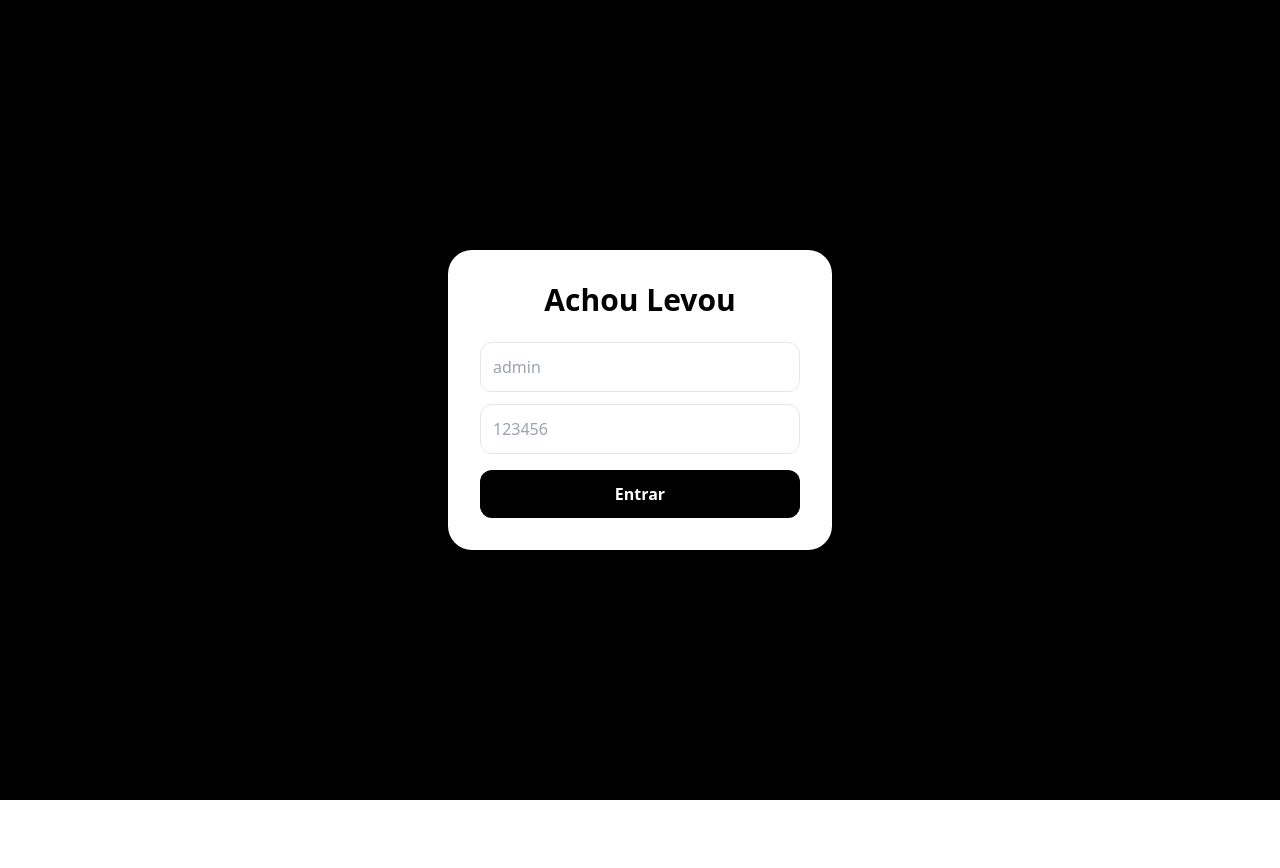
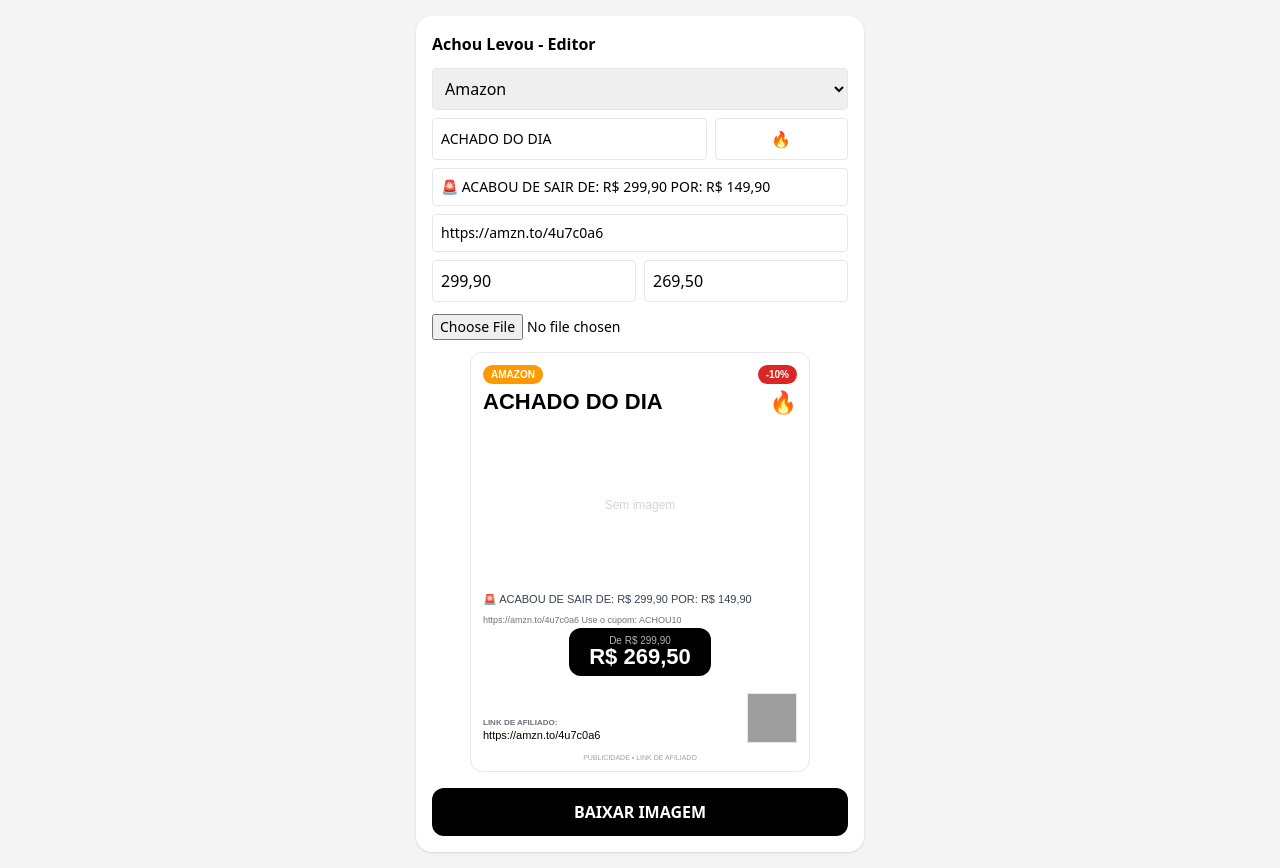
Before and after one commit to achoulevou71-a11y/Achoulevou, a React (Vite) app: page / in a window 1280 px wide. Before the commit the page ends 800 px from the top, so only its background shows below. Built offline with nearby package versions, Linux system fonts and the light colour scheme; grey boxes are pictures that could not be loaded.

Commit message:
Update App.jsx

```diff
--- a/src/App.jsx
+++ b/src/App.jsx
@@ -1,142 +1,113 @@
 import { useState, useRef } from 'react'
 import html2canvas from 'html2canvas'
-import { Download, Copy, LogOut, Moon, Sun, Upload, Trash2 } from 'lucide-react'
 
 export default function App() {
-  const [login, setLogin] = useState(localStorage.getItem('al') === '1')
-  const [user, setUser] = useState('')
-  const [pass, setPass] = useState('')
-  const [dark, setDark] = useState(false)
   const [loja, setLoja] = useState('amazon')
+  const [titulo, setTitulo] = useState('ACHADO DO DIA')
+  const [emoji, setEmoji] = useState('🔥')
+  const [descricao, setDescricao] = useState('🚨 ACABOU DE SAIR DE: R$ 299,90 POR: R$ 149,90')
+  const [link, setLink] = useState('https://amzn.to/4u7c0a6')
+  const [de, setDe] = useState('299,90')
+  const [por, setPor] = useState('269,50')
+  const [img, setImg] = useState(null)
+  const ref = useRef()
 
-  const [dados, setDados] = useState({
-    amazon: { link: '', preco: '', de: '', titulo: 'ACHADO DO DIA', descricao: '🚨 ACABOU DE SAIR DE: R$ 299,90 POR: R$ 269,90', imagem: null, perc: null },
-    shopee: { link: '', preco: '', de: '', titulo: 'ACHADO DO DIA', descricao: '', imagem: null, perc: null },
-    shein: { link: '', preco: '', de: '', titulo: 'ACHADO DO DIA', descricao: '', imagem: null, perc: null },
-    ml: { link: '', preco: '', de: '', titulo: 'ACHADO DO DIA', descricao: '', imagem: null, perc: null },
-    netshoes: { link: '', preco: '', de: '', titulo: 'ACHADO DO DIA', descricao: '', imagem: null, perc: null },
-    tiktok: { link: '', preco: '', de: '', titulo: 'ACHADO DO DIA', descricao: '', imagem: null, perc: null },
-  })
+  const lojas = { amazon: '#FF9900', shopee: '#EE4D2D', shein: '#000', ml: '#FFE600', netshoes: '#532988', tiktok: '#000' }
+  const cor = lojas[loja]
+  const desc = de && por? Math.round(((parseFloat(de.replace(',','.')) - parseFloat(por.replace(',','.')))/parseFloat(de.replace(',','.')))*100) : 10
 
-  const ref = useRef()
-  const fileRef = useRef()
-  const d = dados[loja]
-  const set = (k, v) => setDados(p => ({...p, [loja]: {...p[loja], [k]: v } }))
-
-  const lojas = {
-    amazon: { n: 'AMAZON', c: '#FF9900' },
-    shopee: { n: 'SHOPEE', c: '#EE4D2D' },
-    shein: { n: 'SHEIN', c: '#000' },
-    ml: { n: 'MERCADO LIVRE', c: '#FFE600', t: '#000' },
-    netshoes: { n: 'NETSHOES', c: '#532988' },
-    tiktok: { n: 'TIKTOK', c: '#000' }
+  const baixar = async () => {
+    const canvas = await html2canvas(ref.current, { scale: 3, backgroundColor: '#fff' })
+    const a = document.createElement('a')
+    a.href = canvas.toDataURL()
+    a.download = 'achado.png'
+    a.click()
   }
 
-  const parse = v => v? parseInt(v.replace(/\D/g, '')) / 100 : 0
-  const fmt = v => v? parse(v).toLocaleString('pt-BR', { minimumFractionDigits: 2 }) : ''
-  const fin = v => { const n = v.replace(/\D/g, ''); return n? (parseInt(n) / 100).toFixed(2).replace('.', ',') : '' }
+  return (
+    <div className="min-h-screen bg-zinc-100 p-4">
+      <div className="max-w-md mx-auto bg-white rounded-2xl shadow p-4">
+        <h1 className="font-bold mb-3">Achou Levou - Editor</h1>
 
-  const descAuto = d.de && d.preco? Math.round(((parse(d.de) - parse(d.preco)) / parse(d.de)) * 100) : 0
-  const desc = d.perc?? descAuto
+        <select value={loja} onChange={e => setLoja(e.target.value)} className="w-full p-2 border rounded mb-2">
+          <option value="amazon">Amazon</option>
+          <option value="shopee">Shopee</option>
+          <option value="shein">Shein</option>
+          <option value="ml">Mercado Livre</option>
+        </select>
 
-  const baixar = async () => {
-    const canvas = await html2canvas(ref.current, { scale: 3, backgroundColor: '#ffffff', useCORS: true })
-    const a = document.createElement('a')
-    a.href = canvas.toDataURL('image/png')
-    a.download = `achado-${Date.now()}.png`
-    a.click()
-    // Copia o link junto para colar no WhatsApp
-    if (d.link) navigator.clipboard.writeText(`🔥 ${d.titulo}\n${d.link}`)
-  }
-
-  if (!login) return (
-    <div className="min-h-screen bg-black grid place-items-center p-4">
-      <div className="bg-white rounded-3xl p-8 w-full max-w-sm">
-        <h1 className="text-3xl font-black text-center mb-6">Achou Levou</h1>
-        <input value={user} onChange={e => setUser(e.target.value)} placeholder="admin" className="w-full p-3 border rounded-xl mb-3" />
-        <input type="password" value={pass} onChange={e => setPass(e.target.value)} placeholder="123456" className="w-full p-3 border rounded-xl mb-4" />
-        <button onClick={() => { if (user === 'admin' && pass === '123456') { setLogin(true); localStorage.setItem('al', '1') } }} className="w-full p-3 bg-black text-white rounded-xl font-bold">Entrar</button>
-      </div>
-    </div>
-  )
-
-  return (
-    <div className={dark? 'dark bg-zinc-950 text-white min-h-screen' : 'bg-zinc-50 min-h-screen'}>
-      <div className="p-4 max-w-lg mx-auto">
-        <div className="flex justify-between items-center mb-3">
-          <h1 className="font-bold">Achou Levou v6</h1>
-          <button onClick={() => setDark(!dark)} className="p-2">{dark? <Sun size={18} /> : <Moon size={18} />}</button>
+        <div className="grid grid-cols-3 gap-2 mb-2">
+          <input value={titulo} onChange={e => setTitulo(e.target.value)} placeholder="Título" className="col-span-2 p-2 border rounded text-sm" />
+          <input value={emoji} onChange={e => setEmoji(e.target.value)} placeholder="Emoji" className="p-2 border rounded text-center" />
         </div>
 
-        {/* LOJAS */}
-        <div className="flex gap-1.5 overflow-x-auto pb-2">
-          {Object.entries(lojas).map(([k, l]) => (
-            <button key={k} onClick={() => setLoja(k)} className={`px-3 py-1.5 rounded-full text-xs font-bold ${loja === k? 'text-white' : 'bg-white dark:bg-zinc-800'}`} style={{ backgroundColor: loja === k? l.c : '', color: loja === k? (l.t || '#fff') : '' }}>{l.n}</button>
-          ))}
+        <input value={descricao} onChange={e => setDescricao(e.target.value)} placeholder="Descrição" className="w-full p-2 border rounded mb-2 text-sm" />
+        <input value={link} onChange={e => setLink(e.target.value)} placeholder="Link afiliado" className="w-full p-2 border rounded mb-2 text-sm" />
+
+        <div className="grid grid-cols-2 gap-2 mb-3">
+          <input value={de} onChange={e => setDe(e.target.value)} placeholder="De R$" className="p-2 border rounded" />
+          <input value={por} onChange={e => setPor(e.target.value)} placeholder="Por R$" className="p-2 border rounded" />
         </div>
 
-        {/* INPUTS */}
-        <input value={d.link} onChange={e => set('link', e.target.value)} placeholder="Cole o link de afiliado aqui" className="w-full mt-3 p-3 rounded-xl border dark:bg-zinc-900 text-sm" />
-        <div className="grid grid-cols-3 gap-2 mt-2">
-          <input value={d.de} onChange={e => set('de', fin(e.target.value))} placeholder="De" className="p-2.5 rounded-xl border dark:bg-zinc-900 text-sm" />
-          <input value={d.preco} onChange={e => set('preco', fin(e.target.value))} placeholder="Por" className="p-2.5 rounded-xl border dark:bg-zinc-900 text-sm" />
-          <input type="number" value={d.perc?? ''} onChange={e => set('perc', e.target.value? +e.target.value : null)} placeholder={`-${descAuto}%`} className="p-2.5 rounded-xl border dark:bg-zinc-900 text-sm" />
-        </div>
-        <input value={d.descricao} onChange={e => set('descricao', e.target.value)} placeholder="Descrição com emoji" className="w-full mt-2 p-2.5 rounded-xl border dark:bg-zinc-900 text-sm" />
+        <input type="file" accept="image/*" onChange={e => { const f = e.target.files[0]; if(f){ const r=new FileReader(); r.onload=ev=>setImg(ev.target.result); r.readAsDataURL(f)} }} className="w-full text-sm mb-3" />
 
-        <div className="flex gap-2 mt-2">
-          <button onClick={() => fileRef.current?.click()} className="flex-1 p-2.5 border-2 border-dashed rounded-xl text-sm"><Upload size={14} className="inline mr-1" />Imagem</button>
-          {d.imagem && <button onClick={() => set('imagem', null)} className="p-2.5 bg-red-500 text-white rounded-xl"><Trash2 size={16} /></button>}
-        </div>
-        <input ref={fileRef} type="file" accept="image/*" onChange={e => { const f = e.target.files[0]; if (f) { const r = new FileReader(); r.onload = ev => set('imagem', ev.target.result); r.readAsDataURL(f) } }} className="hidden" />
-
-        {/* TEMPLATE AJUSTADO */}
-        <div className="flex justify-center mt-4">
-          <div ref={ref} className="w-[360px] h-[460px] bg-white rounded-2xl p-4 flex flex-col" style={{ fontFamily: 'Arial, sans-serif' }}>
-            {/* TOPO */}
-            <div className="flex justify-between">
-              <div className="px-2.5 py-1 rounded-full text-white text-[10px] font-bold" style={{ backgroundColor: lojas[loja].c, color: lojas[loja].t || '#fff' }}>{lojas[loja].n}</div>
-              <div className="px-2.5 py-1 rounded-full bg-red-600 text-white text-[10px] font-bold">-{desc}%</div>
+        {/* PREVIEW COM POSIÇÕES FIXAS */}
+        <div className="flex justify-center">
+          <div ref={ref} className="w-[340px] h-[420px] bg-white border rounded-xl p-3 relative" style={{ fontFamily: 'Arial' }}>
+            {/* Topo */}
+            <div className="flex justify-between mb-1">
+              <div className="text-[10px] text-white px-2 py-0.5 rounded-full font-bold" style={{ backgroundColor: cor }}>AMAZON</div>
+              <div className="text-[10px] text-white px-2 py-0.5 rounded-full bg-red-600 font-bold">-{desc}%</div>
             </div>
 
-            {/* TÍTULO SUBIU */}
-            <h2 className="text-center font-black text-[24px] text-black leading-none mt-2 mb-1">{d.titulo}</h2>
-
-            {/* IMAGEM - MESMO LUGAR */}
-            <div className="h-[185px] flex items-center justify-center">
-              {d.imagem? <img src={d.imagem} className="max-h-full max-w-full object-contain" /> : <div className="w-full h-full bg-gray-50" />}
+            {/* Título com emoji na direita */}
+            <div className="flex justify-between items-center h-[28px] mb-1">
+              <h2 className="font-black text-[22px] leading-none">{titulo}</h2>
+              <span className="text-[22px]">{emoji}</span>
             </div>
 
-            {/* DESCRIÇÃO */}
-            <div className="h-[28px] flex items-center justify-center">
-              <p className="text-[12px] text-gray-600 text-center leading-tight px-1" style={{ display: '-webkit-box', WebkitLineClamp: 1, WebkitBoxOrient: 'vertical', overflow: 'hidden' }}>{d.descricao}</p>
+            {/* Imagem - ALTURA FIXA 170px */}
+            <div className="h-[170px] flex items-center justify-center mb-1 overflow-hidden">
+              {img? <img src={img} className="max-h-full max-w-full object-contain" /> : <div className="text-gray-300 text-xs">Sem imagem</div>}
             </div>
 
-            {/* PREÇO DESCEU */}
-            <div className="flex justify-center my-2">
+            {/* Descrição - ALTURA FIXA 18px */}
+            <div className="h-[18px] overflow-hidden mb-1">
+              <p className="text-[11px] text-gray-700 leading-none truncate">{descricao}</p>
+            </div>
+
+            {/* Link pequeno da descrição - ALTURA FIXA 12px */}
+            <div className="h-[12px] overflow-hidden mb-2">
+              <p className="text-[9px] text-gray-500 leading-none truncate">{link} Use o cupom: ACHOU10</p>
+            </div>
+
+            {/* Preço - POSIÇÃO FIXA */}
+            <div className="absolute left-0 right-0 top-[275px] flex justify-center">
               <div className="bg-black text-white px-5 py-2 rounded-xl text-center">
-                {d.de && <div className="text-[10px] opacity-70 -mb-0.5">De R$ {fmt(d.de)}</div>}
-                <div className="text-[22px] font-black leading-none">R$ {fmt(d.preco)}</div>
+                <div className="text-[10px] opacity-70 leading-none">De R$ {de}</div>
+                <div className="text-[22px] font-black leading-none">R$ {por}</div>
               </div>
             </div>
 
-            {/* LINK SUBIU E AUMENTOU */}
-            <div className="mt-auto flex items-start gap-2 pt-1 border-t border-gray-100">
-              <div className="flex-1 min-w-0">
-                <div className="text-[9px] font-bold text-gray-500 uppercase">Link de afiliado:</div>
-                <div className="text-[12px] font-medium text-black leading-snug break-all">{d.link || 'https://seu-link-aqui'}</div>
-              </div>
-              {d.link && (
-                <img src={`https://api.qrserver.com/v1/create-qr-code/?size=70x70&data=${encodeURIComponent(d.link)}`} className="w-[52px] h-[52px] shrink-0 rounded" alt="QR" />
-              )}
+            {/* Link grande - POSIÇÃO FIXA embaixo */}
+            <div className="absolute bottom-[28px] left-3 right-[70px]">
+              <div className="text-[8px] font-bold text-gray-500 uppercase">Link de afiliado:</div>
+              <div className="text-[11px] font-medium text-black leading-tight break-all">{link}</div>
             </div>
 
-            <div className="text-[7px] text-center text-gray-400 mt-1">PUBLICIDADE • LINK DE AFILIADO</div>
+            {/* QR - POSIÇÃO FIXA */}
+            <div className="absolute bottom-[28px] right-3 w-[50px] h-[50px] bg-white border">
+              <img src={`https://api.qrserver.com/v1/create-qr-code/?size=50x50&data=${encodeURIComponent(link)}`} className="w-full h-full" alt="qr" />
+            </div>
+
+            {/* Rodapé */}
+            <div className="absolute bottom-1 left-0 right-0 text-center">
+              <span className="text-[7px] text-gray-400">PUBLICIDADE • LINK DE AFILIADO</span>
+            </div>
           </div>
         </div>
 
-        <button onClick={baixar} className="w-full mt-4 p-3.5 bg-black text-white rounded-2xl font-bold flex items-center justify-center gap-2"><Download size={18} />Baixar e Copiar Link</button>
-        <p className="text-xs text-center mt-2 opacity-60">Ao baixar, o link é copiado automaticamente para colar no WhatsApp</p>
+        <button onClick={baixar} className="w-full mt-4 bg-black text-white py-3 rounded-xl font-bold">BAIXAR IMAGEM</button>
       </div>
     </div>
   )
```
